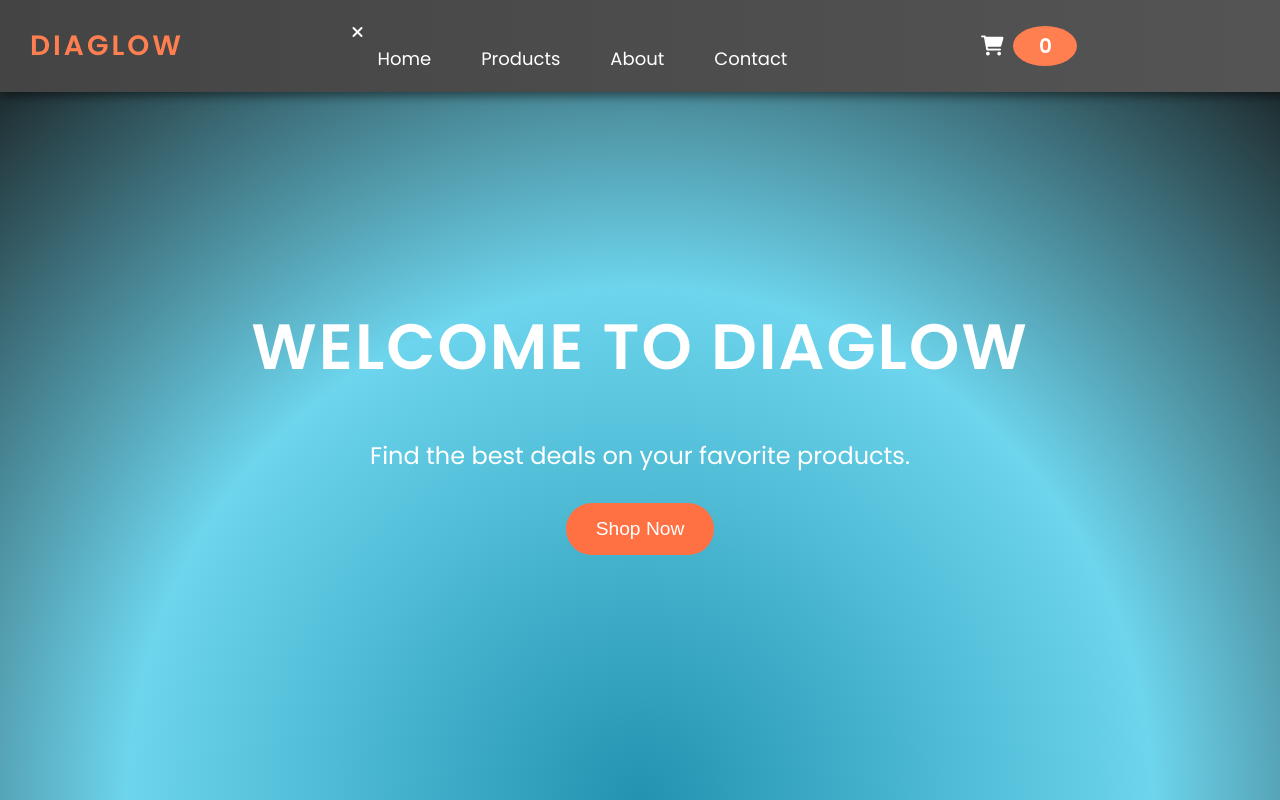
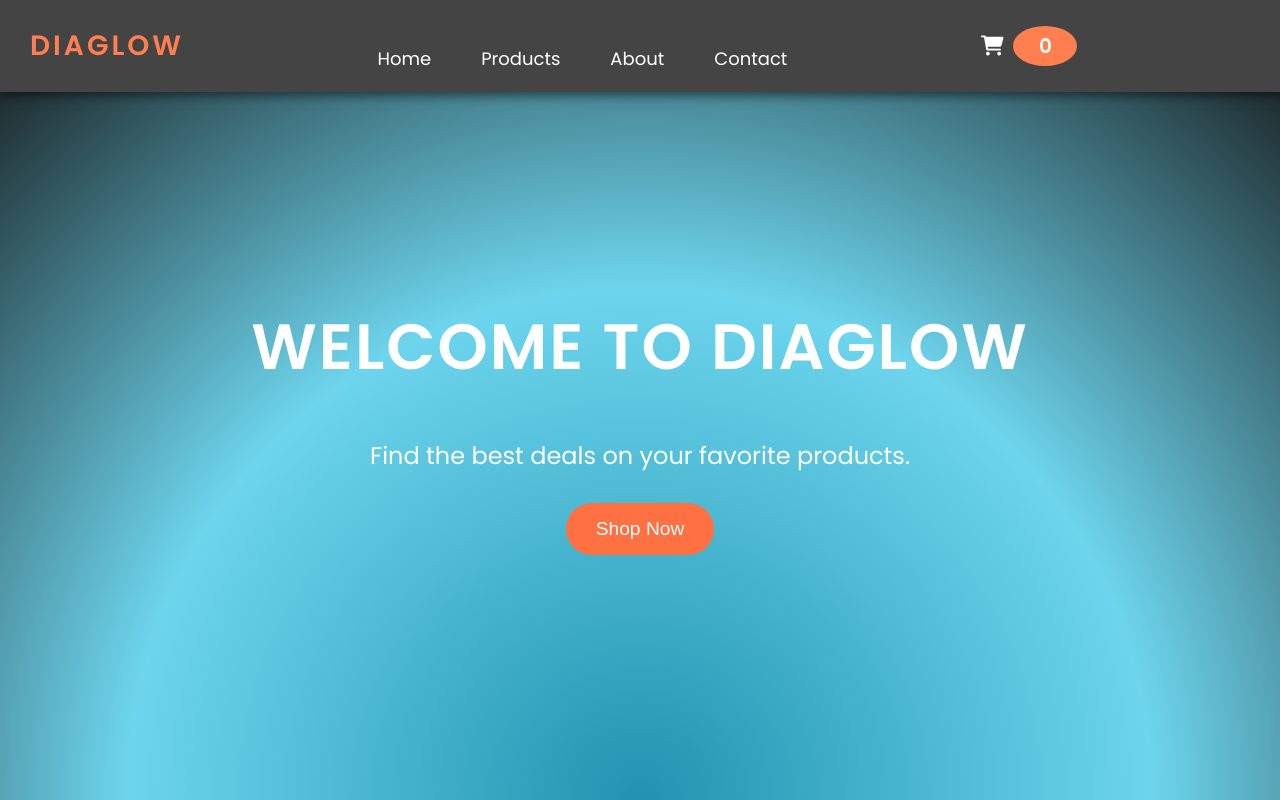
Before and after one commit to moeez7890/daiglow, a plain HTML site: page index.html in a window 1280 px wide. Shown: the top 800 px of the page. Drawn offline with Linux system fonts and the light colour scheme.

Commit message:
Update styles.css

```diff
--- a/styles.css
+++ b/styles.css
@@ -14,8 +14,9 @@ html {
 
 /* Header */
 header {
-    background: linear-gradient(90deg, #333, #444);
-    color: #fff;
+
+    background: linear-gradient(90deg, #444, #444);
+    color: #444;
     display: flex;
     justify-content: space-between;
     align-items: center;
@@ -28,9 +29,6 @@ header {
     transition: background 0.3s ease;
 }
 
-header:hover {
-    background: linear-gradient(90deg, #444, #555);
-}
 
 header .logo {
     font-size: 28px;
@@ -665,4 +663,5 @@ footer p {
         flex-wrap: wrap;
         justify-content: space-between;
     }
+
 }
```
